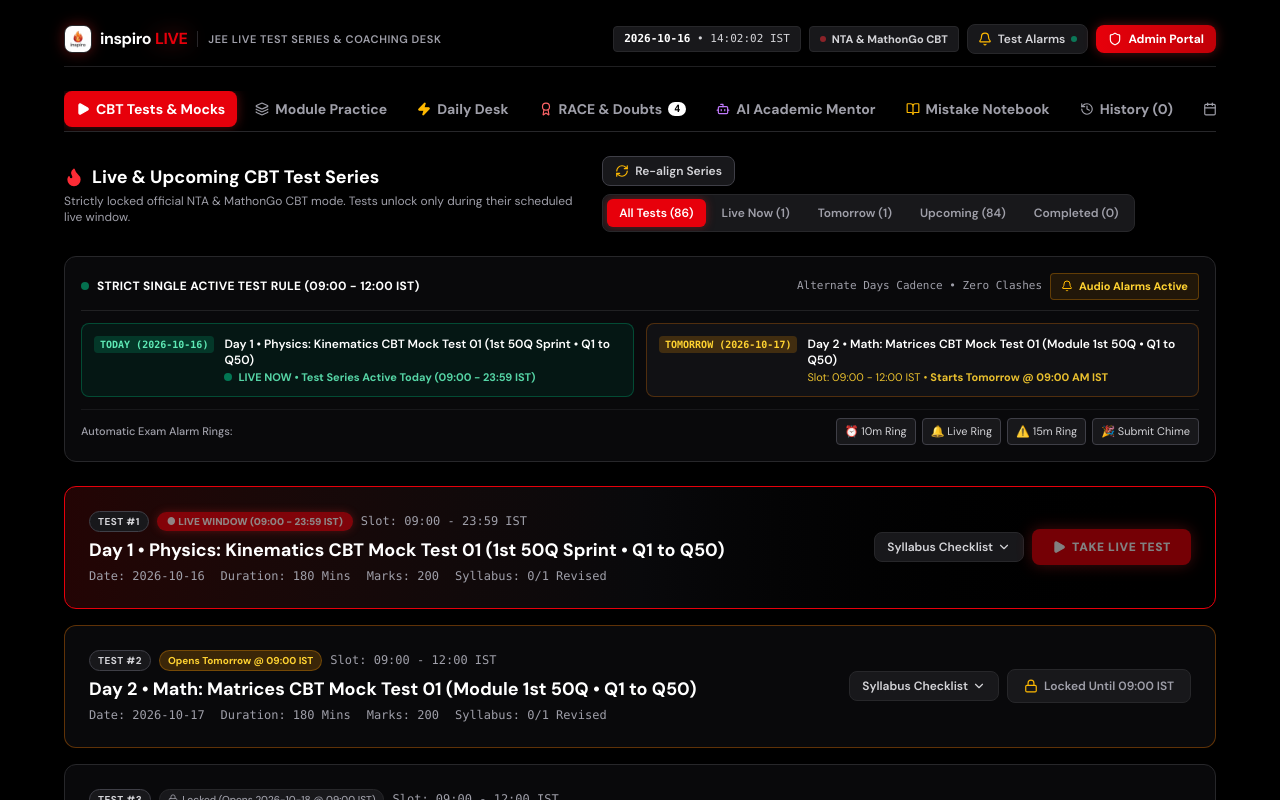
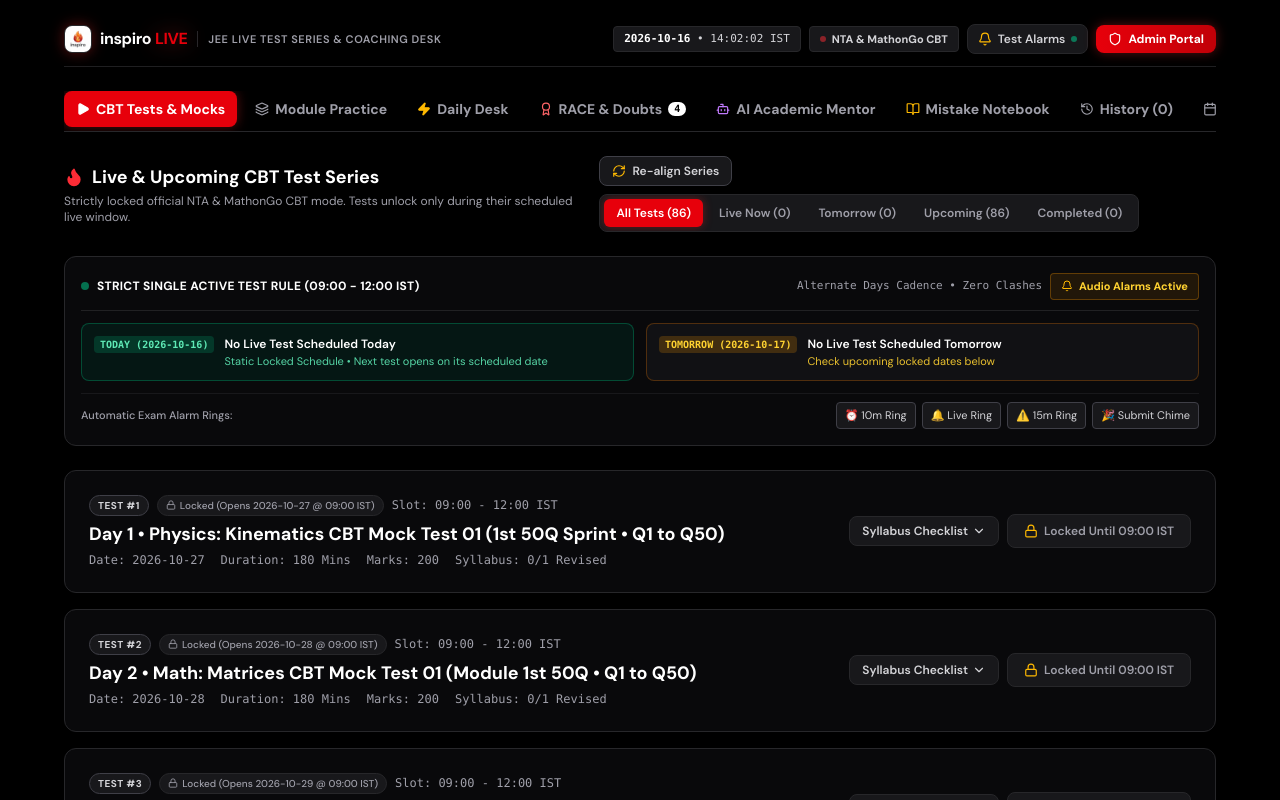
Before and after one commit to brahulnnbc-max/Inspiro-test, a React (Vite) app: page / in a window 1280 px wide. Shown: the top 800 px of the page. Built offline with nearby package versions, Linux system fonts and the light colour scheme.

Commit message:
fix(schedule): lock static test schedule dates and enforce strict 09:00-12:00 IST live window

```diff
--- a/src/App.tsx
+++ b/src/App.tsx
@@ -67,42 +67,41 @@ export default function App() {
     }
   });
 
-  // Persistent Scheduled Tests (Alternate Day Series starting TODAY with Day 1 Kinematics 1st 50Q)
+  // Persistent Scheduled Tests (Static Locked Schedule anchored permanently to SCHEDULE_BASE_DATE)
   const [scheduledTests, setScheduledTests] = useState<ScheduledTest[]>(() => {
-    const todayIso = getTodayIso();
-    const freshMaster = buildMasterAlternateSchedule(todayIso);
+    const freshMaster = SAMPLE_SCHEDULED_TESTS;
     try {
       const stored = localStorage.getItem('jee_scheduled_tests');
       if (stored) {
         const parsed = JSON.parse(stored);
         if (Array.isArray(parsed) && parsed.length > 0) {
-          // Purge any past expired tests before today
-          const hasPastExpiredTests = parsed.some((t: any) => t && t.scheduledDate && t.scheduledDate < todayIso);
-          const firstStored = parsed.find((t: any) => t && t.id === 'sched-day-1-physics');
-          const isAlignedToToday = firstStored && firstStored.scheduledDate === todayIso;
+          const masterIds = new Set(freshMaster.map((t) => t.id));
+          const storedById = new Map<string, any>(parsed.map((t: any) => [t.id, t]));
+          const customUserTests = parsed.filter((t: any) => t && t.id && !masterIds.has(t.id));
 
-          const hasDay35Marathon = parsed.some((t: any) => t && t.title && t.title.includes('Day 35') && t.title.includes('Marathon'));
-
-          // If expired tests exist, Day 1 is not aligned to today, or schedule updated with new chapters:
-          // Purge and realign fresh master sequence starting today!
-          if (hasPastExpiredTests || !isAlignedToToday || hasDay35Marathon || parsed.length !== freshMaster.length) {
-            console.log('[Schedule] Updating master schedule with newly added chapters and Feb 1 schedule...');
-            localStorage.setItem('jee_scheduled_tests', JSON.stringify(freshMaster));
-            return freshMaster;
-          }
-
-          const storedById = new Map<string, any>(parsed.map((t: any) => [t.id, t]));
-          const refreshed = freshMaster.map((freshTest) => {
+          // Always enforce static locked dates and 09:00-12:00 IST window while preserving completed attempts & syllabus progress
+          const refreshedMaster = freshMaster.map((freshTest) => {
             const prev = storedById.get(freshTest.id);
             if (!prev) return freshTest;
+            const prevCompletedById = new Map<string, boolean>(
+              Array.isArray(prev.syllabus)
+                ? prev.syllabus.map((s: any) => [s.id, Boolean(s.completed)])
+                : []
+            );
             return {
               ...freshTest,
-              status: prev.status === 'COMPLETED' ? ('COMPLETED' as const) : freshTest.status,
+              status: prev.status === 'COMPLETED' ? ('COMPLETED' as const) : ('UPCOMING_LOCKED' as const),
               score: prev.score,
+              syllabus: freshTest.syllabus.map((top) => ({
+                ...top,
+                completed: prevCompletedById.get(top.id) ?? top.completed,
+              })),
             };
           });
-          localStorage.setItem('jee_scheduled_tests', JSON.stringify(refreshed));
-          return refreshed;
+
+          const combined = [...customUserTests, ...refreshedMaster];
+          localStorage.setItem('jee_scheduled_tests', JSON.stringify(combined));
+          return combined;
         }
       }
       localStorage.setItem('jee_scheduled_tests', JSON.stringify(freshMaster));
@@ -112,10 +111,9 @@ export default function App() {
     }
   });
 
-  // Re-align coaching roadmap fresh starting today:
-  // Day 1: Kinematics 1st 50Q (Today), Day 2: Matrices Test 01, Day 3: Kinematics Remainder, Day 4: Matrices Test 02, Day 5: Electrostatics 1st 50Q...
+  // Reset coaching roadmap to the fixed static SCHEDULE_BASE_DATE (never auto-shifting dates)
   const handleResetCoachingSchedule = () => {
-    const fresh = buildMasterAlternateSchedule(getTodayIso());
+    const fresh = buildMasterAlternateSchedule(SCHEDULE_BASE_DATE);
     setScheduledTests(fresh);
     try {
       localStorage.setItem('jee_scheduled_tests', JSON.stringify(fresh));
--- a/src/components/TestHub.tsx
+++ b/src/components/TestHub.tsx
@@ -708,7 +708,7 @@ Solution: $\\int_0^1 (3x^2 + 2x) dx = [x^3 + x^2]_0^1 = (1 + 1) - 0 = 2$.`);
                     type="button"
                     onClick={onResetCoachingSchedule}
                     className="px-3 py-1.5 rounded-lg bg-zinc-900 hover:bg-zinc-800 border border-zinc-700 text-xs font-semibold text-zinc-300 hover:text-white flex items-center gap-1.5 transition-colors cursor-pointer"
-                    title="Re-align full series starting today: Day 1 Kinematics 1st 50Q, Day 2 Matrices Test 01, Day 3 Kinematics Remainder, Day 4 Matrices Test 02, Day 5 Electrostatics 1st 50Q"
+                    title="Restore locked static test schedule (09:00 - 12:00 IST)"
                   >
                     <RefreshCw className="w-3.5 h-3.5 text-amber-400" />
                     <span>Re-align Series</span>
@@ -795,38 +795,69 @@ Solution: $\\int_0^1 (3x^2 + 2x) dx = [x^3 + x^2]_0^1 = (1 + 1) - 0 = 2$.`);
                 </div>
               </div>
 
+              {(() => {
+                const todayBannerTest = scheduledTests.find((t) => t.scheduledDate === todayStr);
+                const todayBannerWin = todayBannerTest
+                  ? getLiveTestWindowStatus(todayBannerTest, currentTime, activeLiveTestId)
+                  : null;
+                const tomorrowBannerTest = scheduledTests.find((t) => t.scheduledDate === tomorrowStr);
+
+                return (
                   <div className="grid grid-cols-1 md:grid-cols-2 gap-3 text-xs">
-                {/* Day 1: Today Status */}
+                    {/* Today Status */}
                     <div className="p-3 rounded-lg bg-emerald-950/40 border border-emerald-600/40 flex items-start gap-2.5">
                       <span className="px-1.5 py-0.5 rounded text-[10px] font-bold font-mono bg-emerald-500/20 text-emerald-300 shrink-0">
                         TODAY ({todayStr})
                       </span>
                       <div className="space-y-0.5">
                         <div className="font-semibold text-white">
-                      Day 1 • Physics: Kinematics CBT Mock Test 01 (1st 50Q Sprint • Q1 to Q50)
+                          {todayBannerTest ? todayBannerTest.title : 'No Live Test Scheduled Today'}
                         </div>
                         <div className="text-[11px] text-emerald-300/90 flex items-center gap-1.5">
+                          {todayBannerTest ? (
+                            todayBannerTest.status === 'COMPLETED' ? (
+                              <strong>Completed • Submitted ({todayBannerTest.startTime} - {todayBannerTest.endTime} IST)</strong>
+                            ) : todayBannerWin?.isLive ? (
+                              <>
                                 <span className="w-2 h-2 rounded-full bg-emerald-400 animate-pulse" />
-                      <strong>LIVE NOW • Test Series Active Today (09:00 - 23:59 IST)</strong>
+                                <strong>LIVE NOW • Active Window ({todayBannerTest.startTime} - {todayBannerTest.endTime} IST)</strong>
+                              </>
+                            ) : todayBannerWin?.status === 'MISSED' ? (
+                              <strong>Slot: {todayBannerTest.startTime} - {todayBannerTest.endTime} IST • Window Closed</strong>
+                            ) : (
+                              <strong>Slot: {todayBannerTest.startTime} - {todayBannerTest.endTime} IST • Opens Today @ {todayBannerTest.startTime} IST</strong>
+                            )
+                          ) : (
+                            <span>Static Locked Schedule • Next test opens on its scheduled date</span>
+                          )}
                         </div>
                       </div>
                     </div>
 
-                {/* Day 2: Tomorrow Status */}
+                    {/* Tomorrow Status */}
                     <div className="p-3 rounded-lg bg-zinc-900/60 border border-amber-600/30 flex items-start gap-2.5">
                       <span className="px-1.5 py-0.5 rounded text-[10px] font-bold font-mono bg-amber-500/20 text-amber-300 shrink-0">
                         TOMORROW ({tomorrowStr})
                       </span>
                       <div className="space-y-0.5">
                         <div className="font-semibold text-white">
-                      Day 2 • Math: Matrices CBT Mock Test 01 (Module 1st 50Q • Q1 to Q50)
+                          {tomorrowBannerTest ? tomorrowBannerTest.title : 'No Live Test Scheduled Tomorrow'}
                         </div>
                         <div className="text-[11px] text-amber-300/90">
-                      Slot: 09:00 - 12:00 IST • <strong>Starts Tomorrow @ 09:00 AM IST</strong>
+                          {tomorrowBannerTest ? (
+                            <>
+                              Slot: {tomorrowBannerTest.startTime} - {tomorrowBannerTest.endTime} IST •{' '}
+                              <strong>Starts Tomorrow @ {tomorrowBannerTest.startTime} IST</strong>
+                            </>
+                          ) : (
+                            <span>Check upcoming locked dates below</span>
+                          )}
                         </div>
                       </div>
                     </div>
                   </div>
+                );
+              })()}
 
               {/* Quick Audio Alarm Previews */}
               <div className="pt-2 border-t border-zinc-900 flex items-center justify-between flex-wrap gap-2 text-[11px]">
--- a/src/data/sampleSchedules.ts
+++ b/src/data/sampleSchedules.ts
@@ -133,10 +133,10 @@ import {
 } from './moduleMarathonPapers';
 
 // Fixed permanent anchor date so the schedule NEVER auto-shifts forward at midnight:
-// Day 1 (2026-10-25): Physics - Kinematics CBT Mock Test 01 (09:00 - 12:00)
-// Day 2 (2026-10-26): Math - Matrices CBT Mock Test 01 (09:00 - 12:00)
+// Day 1 (2026-10-27): Physics - Kinematics CBT Mock Test 01 (09:00 - 12:00)
+// Day 2 (2026-10-28): Math - Matrices CBT Mock Test 01 (09:00 - 12:00)
 // Strict 1-test-per-day alternate Physics/Math cadence with zero date collisions.
-export const SCHEDULE_BASE_DATE = '2026-10-25';
+export const SCHEDULE_BASE_DATE = '2026-10-27';
 
 export function getScheduleBaseDate(): string {
   return SCHEDULE_BASE_DATE;
@@ -286,7 +286,6 @@ export function buildMasterAlternateSchedule(baseDateStr: string = SCHEDULE_BASE
     const isPhysicsDay = day % 2 === 1; // Odd days: Day 1, Day 3, Day 5...
     const dateStr = getDateForDay(baseDateStr, day - 1);
     if (dateStr > '2026-12-31') break;
-    const isDay1Today = day === 1 && dateStr === baseDateStr;
 
     if (isPhysicsDay && pIdx < physicsPapers.length) {
       const item = physicsPapers[pIdx];
@@ -302,13 +301,13 @@ export function buildMasterAlternateSchedule(baseDateStr: string = SCHEDULE_BASE
         pattern: 'JEE_MAIN',
         scheduledDate: dateStr,
         startTime: '09:00',
-        endTime: isDay1Today ? '23:59' : '12:00',
+        endTime: '12:00',
         durationMinutes: item.paper.durationMinutes || 180,
         totalMarks: item.paper.totalMarks || 200,
         paperId: item.paper.id,
         paper: item.paper,
-        status: isDay1Today ? 'LIVE_NOW' : 'UPCOMING_LOCKED',
-        isLocked: !isDay1Today,
+        status: 'UPCOMING_LOCKED',
+        isLocked: true,
         scheduledAt: day,
         syllabus: [syllabusTopic],
       });
--- a/src/utils/scheduleCalculator.ts
+++ b/src/utils/scheduleCalculator.ts
@@ -182,12 +182,12 @@ export function getActiveLiveTestId(tests: ScheduledTest[], currentTime: Date =
     const testDate = test.scheduledDate || todayStr;
     if (testDate !== todayStr) return false;
     const startMs = parseIstTimestampMs(testDate, test.startTime || '09:00');
-    const endMs = parseIstTimestampMs(testDate, test.endTime || (test.id === 'sched-day-1-physics' ? '23:59' : '12:00'));
-    return (nowMs >= startMs && nowMs < endMs) || test.status === 'LIVE_NOW';
+    const endMs = parseIstTimestampMs(testDate, test.endTime || '12:00');
+    return nowMs >= startMs && nowMs < endMs;
   });
 
   if (eligible.length === 0) return null;
-  // Strictly enforce: at one time only ONE test can be active
+  // Strictly enforce: at one time only ONE test can be active in the 09:00-12:00 IST window
   return eligible[0].id;
 }
 
@@ -198,10 +198,7 @@ export function getLiveTestWindowStatus(
 ): LiveTestWindowStatus {
   const scheduledDateStr = test.scheduledDate || getIstIsoDate();
   const startMs = parseIstTimestampMs(scheduledDateStr, test.startTime || '09:00');
-  const endMs = parseIstTimestampMs(
-    scheduledDateStr,
-    test.endTime || (test.id === 'sched-day-1-physics' && scheduledDateStr === getIstIsoDate() ? '23:59' : '12:00')
-  );
+  const endMs = parseIstTimestampMs(scheduledDateStr, test.endTime || '12:00');
 
   if (test.status === 'COMPLETED') {
     return {
@@ -217,20 +214,6 @@ export function getLiveTestWindowStatus(
   const now = currentTime || new Date();
   const todayStr = getIstIsoDate(now);
   const nowMs = now.getTime();
-
-  // If this test is scheduled for today and is Day 1 or explicitly marked LIVE_NOW
-  if (test.scheduledDate === todayStr && (test.status === 'LIVE_NOW' || test.id === 'sched-day-1-physics')) {
-    if (nowMs < endMs) {
-      return {
-        isLive: true,
-        status: 'LIVE',
-        timeRemainingMinutes: Math.max(0, Math.round((endMs - nowMs) / 60000)),
-        startTimestampMs: startMs,
-        endTimestampMs: endMs,
-        label: 'Live Exam Room Open (Today)',
-      };
-    }
-  }
 
   // Strictly close the live window at the exact IST end timestamp
   if (nowMs >= endMs) {
```
Lines whose indentation alone changed are shown as unchanged.
